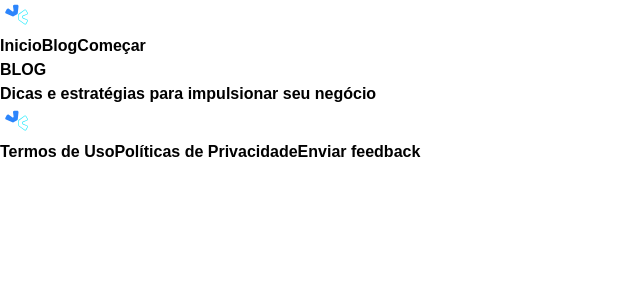
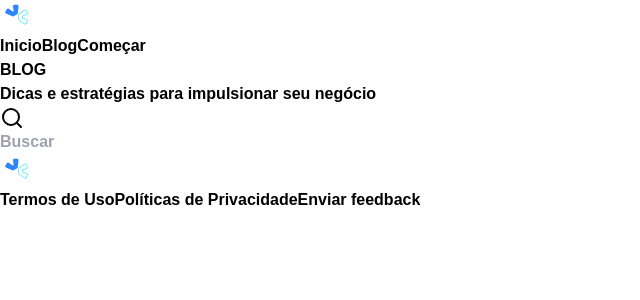
Before and after one commit to glaucoserrano/glauco-blog, a Next.js app: page /blog in a window 1280 px wide. Shown: the top 300 px of the page, without its empty margins (0-640 px from the left). Built offline with nearby package versions, Linux system fonts and the light colour scheme; a web font is replaced by a local one.

Commit message:
add component Search

```diff
--- /dev/null
+++ b/src/components/search/index.ts
@@ -0,0 +1 @@
+export * from './search';
--- /dev/null
+++ b/src/components/search/search.tsx
@@ -0,0 +1,52 @@
+import { cn } from "@/lib/utils";
+import { SearchIcon } from "lucide-react";
+import { useRouter } from "next/router";
+import { useCallback } from "react";
+
+export const Search = () => {
+  const router = useRouter();
+  const query = router.query.q as string;
+
+  const handleSearch = useCallback(
+    (event: React.FormEvent) => {
+      event.preventDefault();
+      if (query.trim()) {
+        router.push(`/blog?q=${encodeURIComponent(query)}`);
+      }
+    },
+    [query, router]
+  );
+
+  const handleQueryChange = (event: React.ChangeEvent<HTMLInputElement>) => {
+    const newQuery = event.target.value;
+
+    router.push(`/blog?q=${encodeURIComponent(newQuery)}`, undefined, {
+      shallow: true,
+      scroll: false,
+    });
+  };
+  return (
+    <form className="relative group">
+      <SearchIcon
+        className={cn(
+          "absolute text-gray-300 left-3 top-1/2 -translate-y-1/2 h-6 w-6 transition-colors duration-200 group-focus-within:text-blue-300",
+          query ? "text-blue-300" : ""
+        )}
+      />
+      <input
+        onChange={handleQueryChange}
+        onSubmit={handleSearch}
+        type="text"
+        className=" h-10 w-72
+                bg-transparent border border-gray-400
+                pl-9 text-gray-100 rounded-md text-body-sm
+                outline-none transition-all duration-200
+                focus-within:border-blue-300
+                focus-within:ring-1 focus-within:ring-blue-300
+                placeholder:text-gray-300
+                placeholder:text-body-sm"
+        placeholder="Buscar"
+      />
+    </form>
+  );
+};
--- a/src/pages/blog/index.tsx
+++ b/src/pages/blog/index.tsx
@@ -1,3 +1,5 @@
+import { Search } from "@/components/search";
+
 export default function BlogPage(){
     return(
         <div className="
@@ -31,6 +33,7 @@
                             Dicas e estratégias para impulsionar seu negócio
                         </h1>
                     </div>
+                    <Search />
                 </div>
             </header>
         </div>
```
